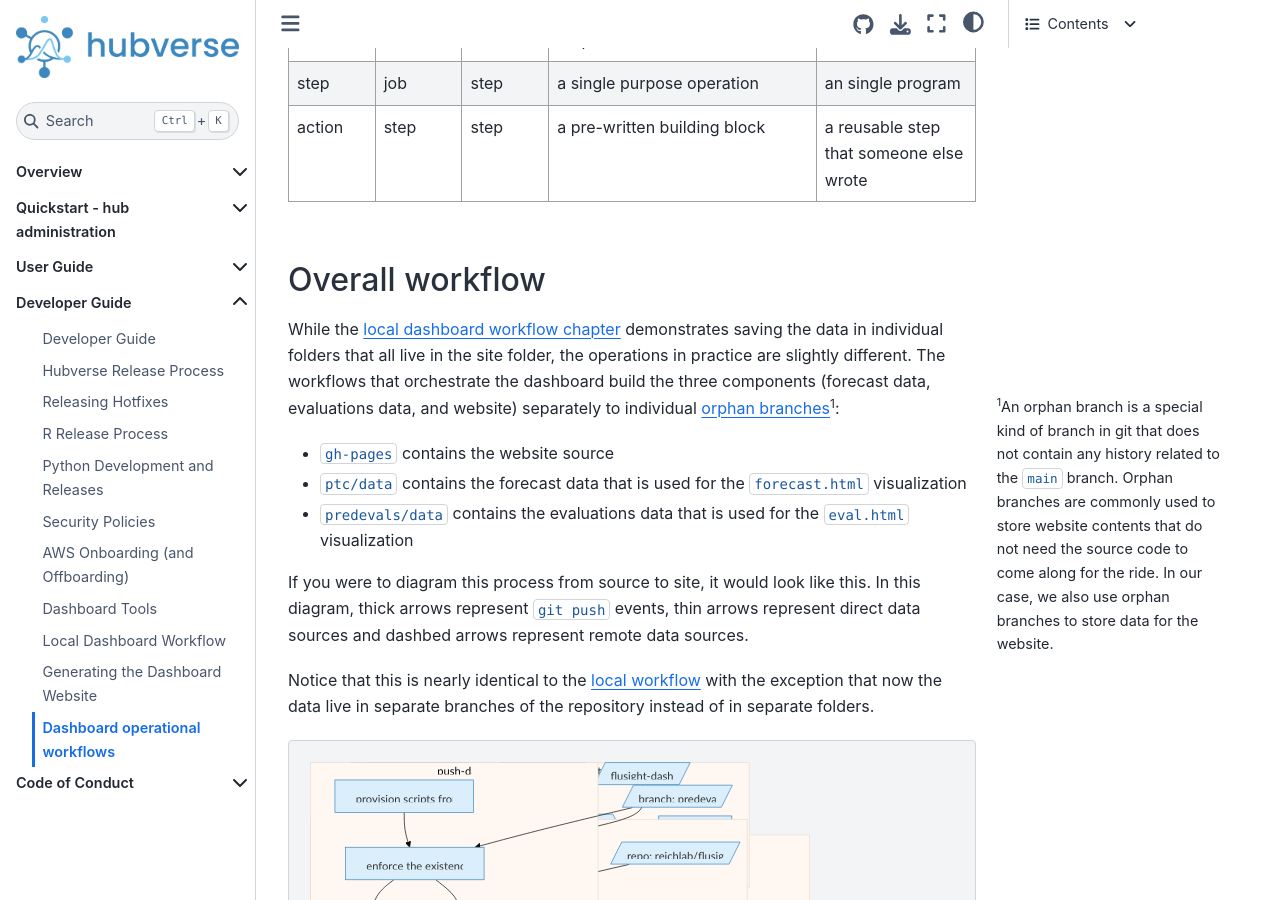
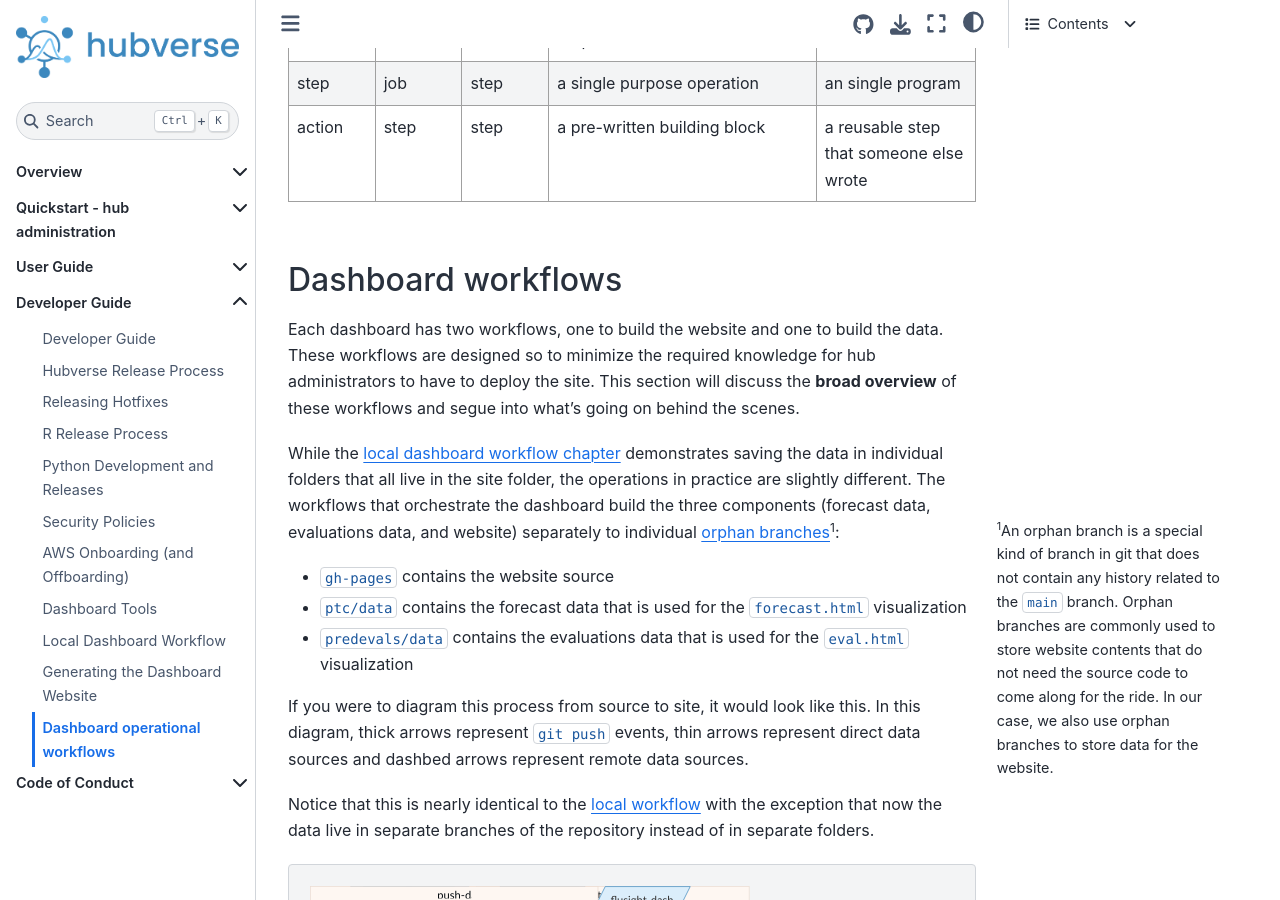
Before and after one commit to hubverse-org/hubDocs, a Sphinx documentation site: the page built from docs/source/developer/dashboard-workflows.md, in a window 1280 px wide and 900 px high, scrolled down 3253 px. Built offline with Sphinx 7.4.7 and the Sphinx Book theme 1.1.4, drawn with Linux system fonts in a browser that asks for light colours; comment, search, counter and statistics services are not loaded.

Commit message:
add small explainer for dashboard workflows

```diff
--- a/docs/source/developer/dashboard-workflows.md
+++ b/docs/source/developer/dashboard-workflows.md
@@ -119,7 +119,13 @@ This table may help:
 | action | step | step | a pre-written building block | a reusable step that someone else wrote |
 
 
-## Overall workflow
+## Dashboard workflows
+
+Each dashboard has two workflows, one to build the website and one to build the
+data. These workflows are designed so to minimize the required knowledge for
+hub administrators to have to deploy the site. This section will discuss the
+**broad overview** of these workflows and segue into what's going on behind the
+scenes.
 
 While the [local dashboard workflow chapter](./dashboard-local.md) demonstrates
 saving the data in individual folders that all live in the site folder, the
```
